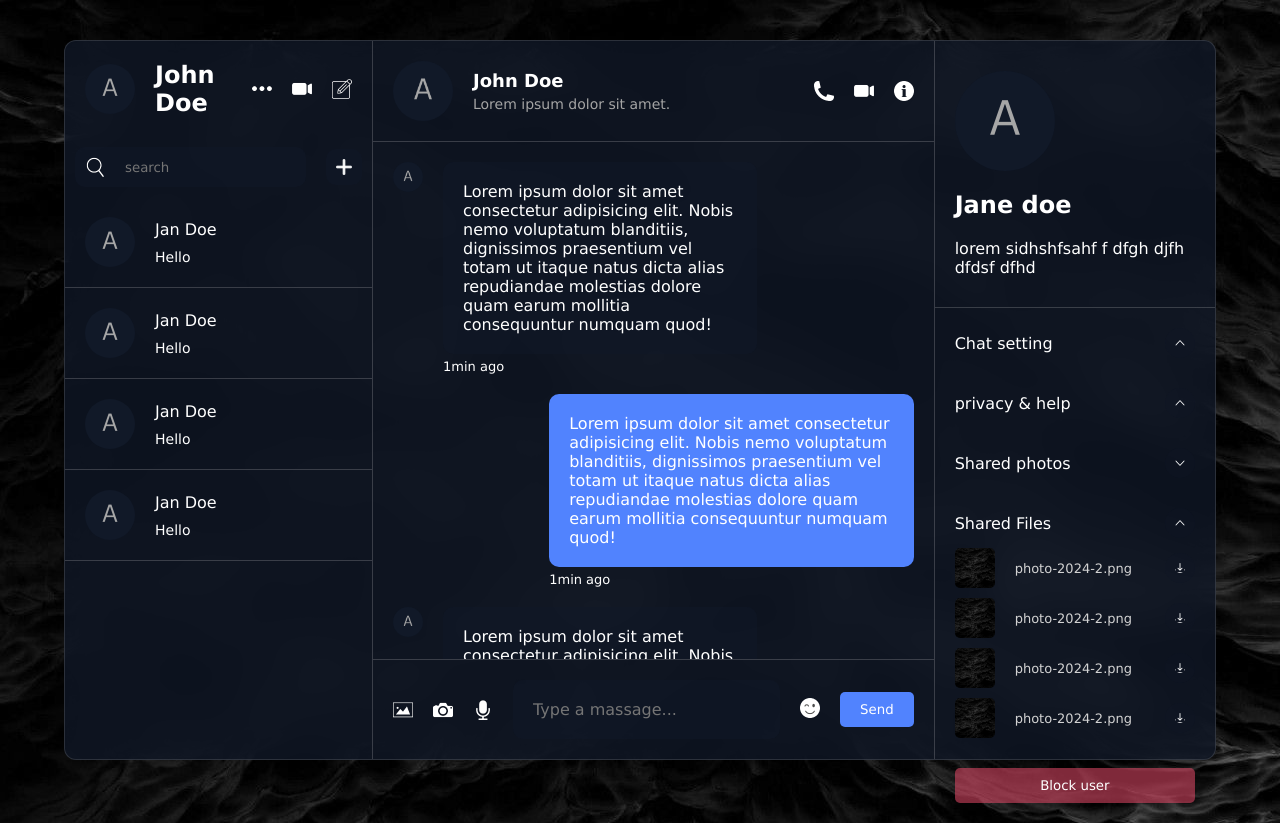
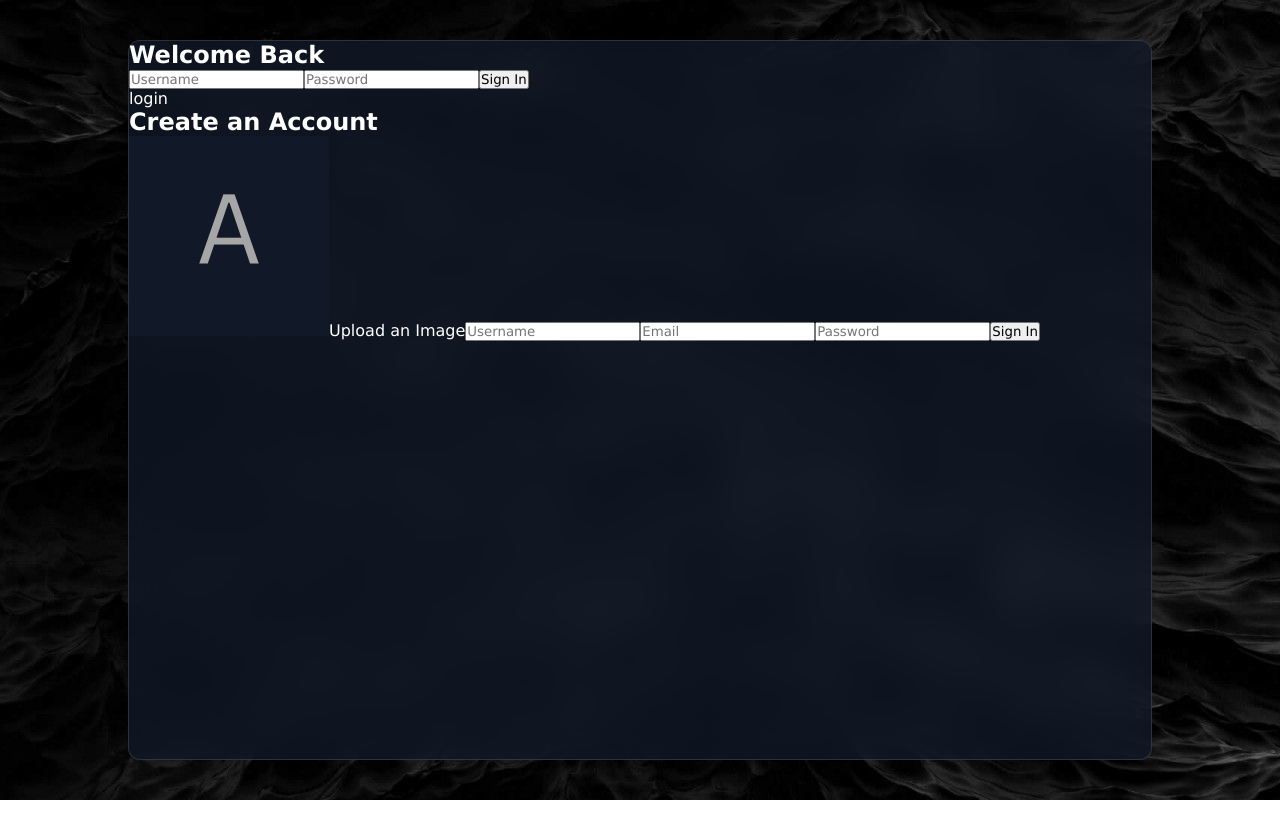
Before and after one commit to mohammadhoseinbaba/chatapp, a React (Vite) app: page / in a window 1280 px wide. After the commit the page ends 800 px from the top, so only its background shows below. Built offline with nearby package versions, Linux system fonts and the light colour scheme; the HTML template or start-up script is replaced by a standard one.

Commit message:
login page component

```diff
--- a/src/App.jsx
+++ b/src/App.jsx
@@ -1,13 +1,32 @@
 import List from "./components/list/List"
 import Chat from "./components/chat/Chat"
 import Detail from "./components/detail/Detail"
+import Login from './components/login/Login'
+const App = () => {
 
-const App = () => {
+
+const user = false
+
+
+
   return (
     <div className='container'>
-      <List/>
-      <Chat/>
-      <Detail/>
+{
+
+
+
+user ? (
+  <>
+  <List/>
+   <Chat/>
+   <Detail/>
+   </>
+  ):(<Login/>)
+
+}
+
+
+
     </div>
   )
 }
--- a/src/components/chat/Chat.jsx
+++ b/src/components/chat/Chat.jsx
@@ -1,4 +1,4 @@
-import { useState } from "react"
+import { useEffect, useRef, useState } from "react"
 import "./chat.css"
 import EmojiPicker from "emoji-picker-react"
 
@@ -6,6 +6,13 @@
 
 const [open,setopen]=useState(false)
 const [text,setText]=useState('')
+const endRef=useRef(null)
+
+useEffect(()=>{
+  endRef.current?.scrollIntoView({behavior:"smooth"})
+},[])
+
+
 const handleEmoji=(e)=>{
 setText((prev)=>prev+e.emoji)
 }
@@ -82,6 +89,7 @@
             <span>1min ago</span>
           </div>
         </div>
+        <div ref={endRef}></div>
       </div>
       <div className="bottom">
         <div className="icons">
--- a/src/components/detail/Detail.jsx
+++ b/src/components/detail/Detail.jsx
@@ -65,6 +65,8 @@
           </div>
         </div>
         <button>Block user</button>
+        <button className="logout">log out</button>
+
       </div>
     </div>
   )
--- a/src/components/detail/detail.css
+++ b/src/components/detail/detail.css
@@ -1,11 +1,13 @@
 .detail{
     flex: 1;
+    overflow: auto;
     .user{
         padding: 30px 20px;
         display: flex;
         flex-direction: column;
         border-bottom: 1px solid #dddddd35;
-        gap: 20px;
+        gap: 15px;
+        align-items: center;
         img{
             width: 100px;
             height: 100px;
@@ -19,9 +21,7 @@
         padding: 20px;
         display: flex;
         flex-direction: column;
-        gap: 30px;
-
-
+        gap: 25px;
         .option{
             .title{
                 display: flex;
@@ -82,16 +82,22 @@
             }
         }
         button{
-            padding: 10px 20px;
+            padding: 15px 20px;
             background-color: rgba(230, 74, 105, 0.553);
             color: white;
             border: none;
             border-radius: 5px;
             cursor: pointer;
             transition-duration: 0.4s;
+
+            &:hover{
+                background-color: red;
+            }
+                &.logout{
+                    padding: 10px;
+                    background-color: #1a73e8;
+                }
+            }
         }
-        button:hover{
-            background-color: red;
-        }
+
     }
-}
--- /dev/null
+++ b/src/components/login/Login.jsx
@@ -0,0 +1,48 @@
+import { useState } from 'react'
+import './login.css'
+
+
+const Login = () => {
+
+const [avatar,setAvatar]=useState({
+    file:null,
+    url:''
+})
+const handleAvatar=(e)=>{
+    if(e.target.files[0]){
+    setAvatar({
+        file:e.target.files[0],
+        url: URL.createObjectURL(e.target.files[0])
+    })
+}
+}
+
+  return (
+    <div className='login'>
+<div className="item">
+    <h2>Welcome Back</h2>
+    <form>
+        <input type="text" placeholder='Username' name='username'/>
+        <input type="password" placeholder='Password' name='password' />
+        <button>Sign In</button>
+    </form>
+</div>
+<div className="sepration">login</div>
+<div className="item">
+<h2>Create an Account</h2>
+    <form>
+        <label htmlFor="file">
+            <img src={avatar.url || './avatar.png   '} alt="" />
+            Upload an Image</label>
+        <input type="file" id='file' style={{display:'none'}} onChange={handleAvatar}/>
+        <input type="text" placeholder='Username' name='username' />
+        <input type="text" placeholder='Email' name='email' />
+        <input type="password" placeholder='Password' name='password' />
+        <button>Sign In</button>
+    </form>
+</div>
+    </div>
+  )
+}
+
+export default Login
--- /dev/null
+++ b/src/components/login/login.css
@@ -0,0 +1,3 @@
+.login{
+
+}
--- a/src/index.css
+++ b/src/index.css
@@ -14,7 +14,7 @@
   color: white;
 }
 .container{
-  width: 90vw;
+  width: 80vw;
   height: 90vh;
   background-color: rgba(17,25,40,0.75);
   backdrop-filter: blur(19px) saturate(180%);
```
